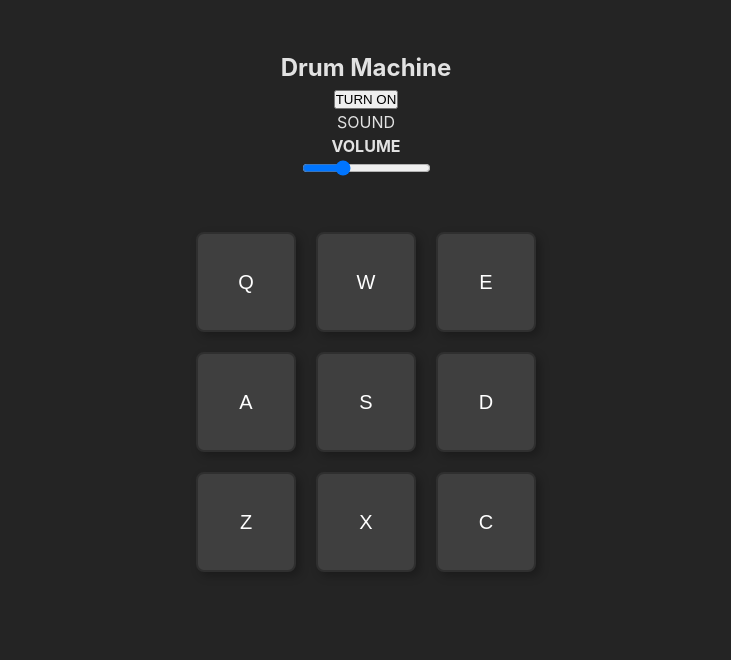
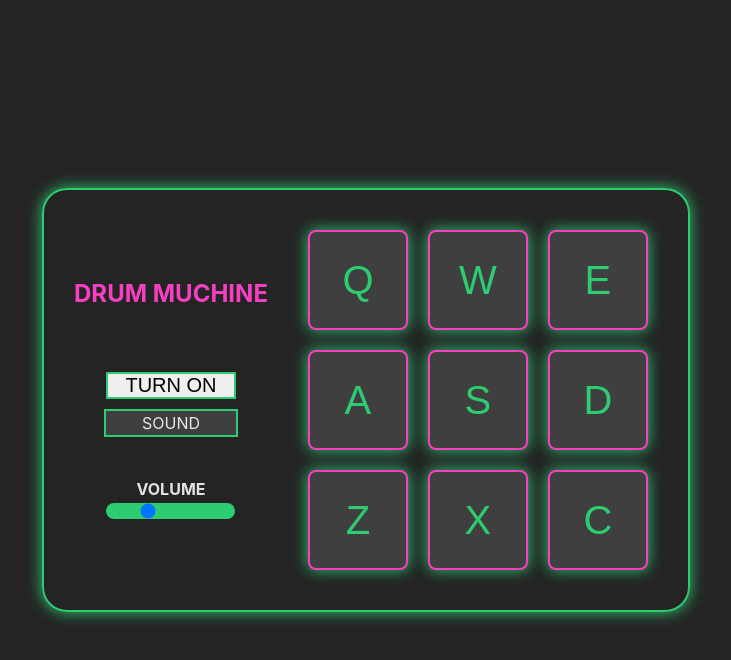
Before and after one commit to polusnp/drum-machine, a React (Create React App) app: page / in a window 1280 px wide. Shown: the top 660 px of the page, without its empty margins (274-1005 px from the left). Built offline with nearby package versions, Linux system fonts and the light colour scheme.

Commit message:
add styling

```diff
--- a/src/App.css
+++ b/src/App.css
@@ -1,6 +1,29 @@
-.container {
+body {
+  margin: 0;
+  display: flex;
+  align-items: center;
+  justify-content: center;
+  height: 100vh;
+}
+
+#drum-machine {
+  display: flex;
+  padding: 40px 0px 40px 30px;
+  border: 2px solid #2ecc71;
+  border-radius: 25px;
+  box-shadow: 0px 0px 15px #2ecc71;
+}
+
+h2 {
+  color: #f640c1;
+}
+
+.control {
+  display: flex;
+  flex-direction: column;
+  justify-content: center;
+  justify-items: center;
   text-align: center;
-  margin: 50px;
 }
 
 .whole-drum {
@@ -8,7 +31,7 @@
   grid-template-columns: 1fr 1fr 1fr;
   gap: 20px;
   grid-template-rows: 1fr 1fr 1fr;
-  margin: 50px auto;
+  margin: 0px 40px;
   width: min-content;
 }
 
@@ -17,13 +40,45 @@
   height: 100px;
   border: 2px solid #2f2f2f;
   background-color: #3f3f3f;
-  color: white;
-  font-size: 20px;
+  color: #2ecc71;
+  font-size: 40px;
   border-radius: 8px;
   box-shadow: 4px 4px 10px rgba(0, 0, 0, 0.264);
   transition: all 0.2s ease-in-out;
+  border: solid 2px #f640c1;
+  box-shadow: 0px 0px 15px #2ecc71;
+}
+
+.button-on {
+  color: black;
+  font-size: 20px;
+  width: 130px;
+  margin: 60px auto;
+  margin-bottom: 0px;
+  border: solid 2px #2ecc71;
+}
+
+#display {
+  margin: 10px auto;
+  background-color: #3f3f3f;
+  width: 130px;
+  border: solid 2px #2ecc71;
+  margin-bottom: 40px;
 }
 
 .drum-pad:active {
   transform: translate(4px, 4px);
 }
+
+input[type="range"] {
+  background-color: #e74c3c;
+}
+
+input[type="range"]::-webkit-slider-runnable-track {
+  background-color: #2ecc71;
+  border-radius: 10px;
+}
+
+input[type="range"]::-webkit-slider-thumb {
+  background-color: #3498db;
+}
--- a/src/App.js
+++ b/src/App.js
@@ -46,9 +46,9 @@
   }
 
   return (
-    <div className="container" id="drum-machine">
-      <div control>
-        <h2>Drum Machine</h2>
+    <div id="drum-machine">
+      <div className="control">
+        <h2>DRUM MUCHINE</h2>
         <button className="button-on" onClick={toggleDrumMachine}>
           {isDrumMachineOn ? "TURN OFF" : "TURN ON"}
         </button>
```
